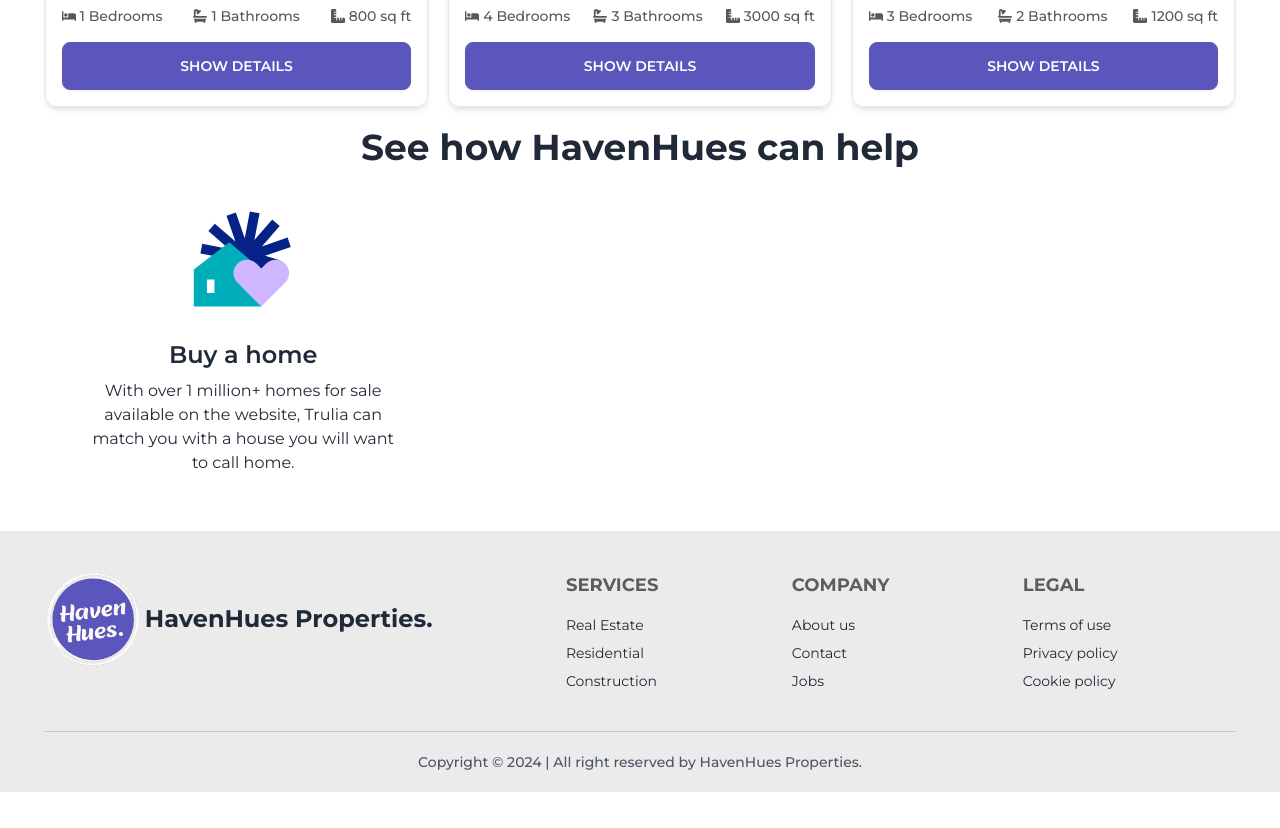
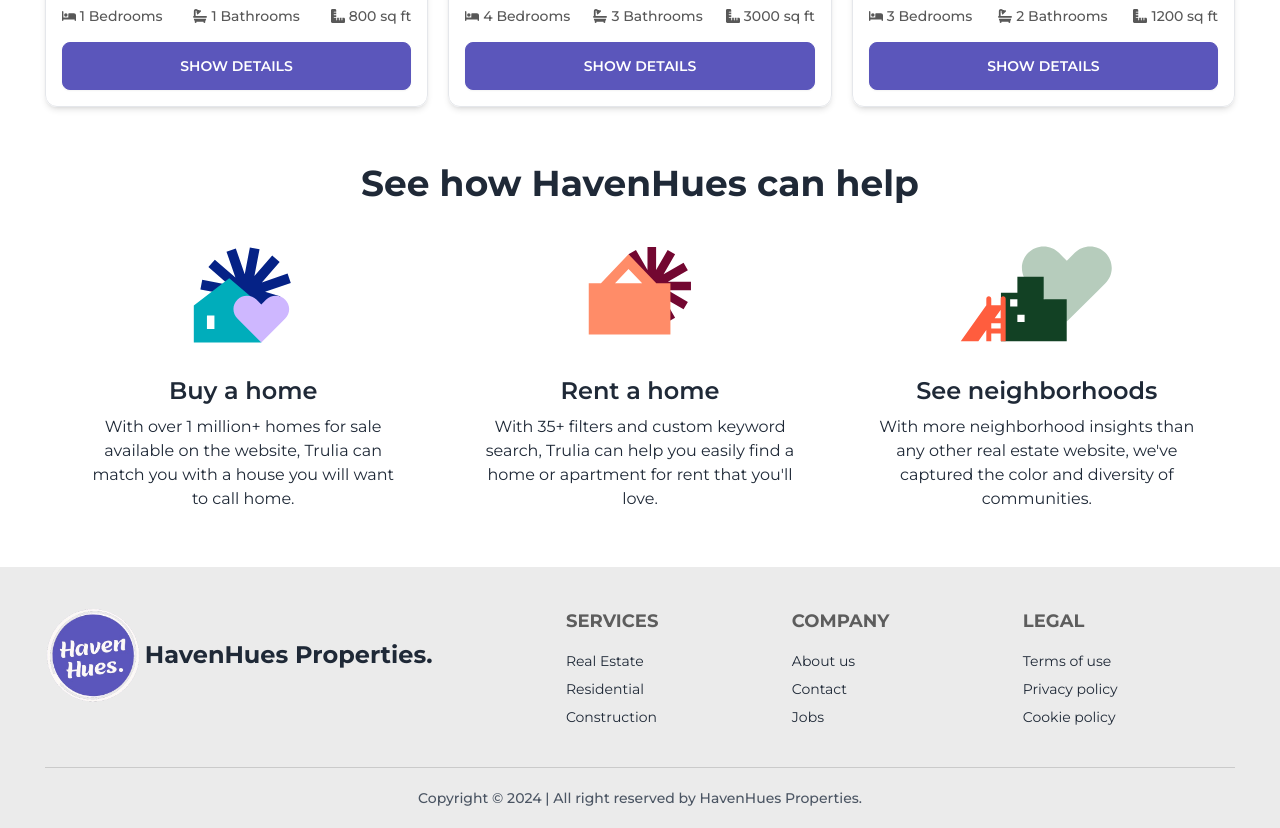
Before and after one commit to azmain-siam/PH-A9-HavenHues, a React (Vite) app: page / in a window 1280 px wide. Shown: the part 2640-3468 px from the top of the page. Before the commit the page ends 3432 px from the top, so only its background shows below. Built offline with nearby package versions, Linux system fonts and the light colour scheme; no server answers.

Commit message:
Feature Section Finish

```diff
--- a/src/Components/EstateCard.jsx
+++ b/src/Components/EstateCard.jsx
@@ -19,7 +19,6 @@
     <div>
       <div
         data-aos="fade-up"
-        data-aos-duration="1000"
         className="group/item cursor-default card rounded-xl w-full max-w-[420px] mx-auto h-full border shadow-md hover:shadow-xl duration-300"
       >
         <figure className="relative">
--- a/src/Components/Feature.jsx
+++ b/src/Components/Feature.jsx
@@ -4,11 +4,14 @@
 
 const Feature = () => {
   return (
-    <div className="max-w-7xl w-[93%] md:w-[93%] mx-auto mb-10 md:mb-14">
-      <h3 className="text-2xl text-center md:text-4xl font-bold mb-3">
+    <div
+      data-aos="fade-up"
+      className="max-w-7xl w-[93%] md:w-[93%] mx-auto my-10 md:my-14"
+    >
+      <h3 className="text-2xl md:text-4xl text-center font-bold mb-3">
         See how HavenHues can help
       </h3>
-      <div className="grid grid-cols-3">
+      <div className="grid md:grid-cols-2 lg:grid-cols-3">
         <div className="text-center">
           <img className="w-40 mx-auto" src={buyHome} />
           <h3 className="text-2xl font-semibold mb-2">Buy a home</h3>
@@ -17,6 +20,22 @@
             can match you with a house you will want to call home.
           </p>
         </div>
+        <div className="text-center">
+          <img className="w-40 mx-auto" src={rentHome} />
+          <h3 className="text-2xl font-semibold mb-2">Rent a home</h3>
+          <p className="w-[80%] mx-auto">
+            With 35+ filters and custom keyword search, Trulia can help you
+            easily find a home or apartment for rent that you'll love.
+          </p>
+        </div>
+        <div className="text-center">
+          <img className="w-40 mx-auto" src={neighborhood} />
+          <h3 className="text-2xl font-semibold mb-2">See neighborhoods</h3>
+          <p className="w-[80%] mx-auto">
+            With more neighborhood insights than any other real estate website,
+            we've captured the color and diversity of communities.
+          </p>
+        </div>
       </div>
     </div>
   );
```
